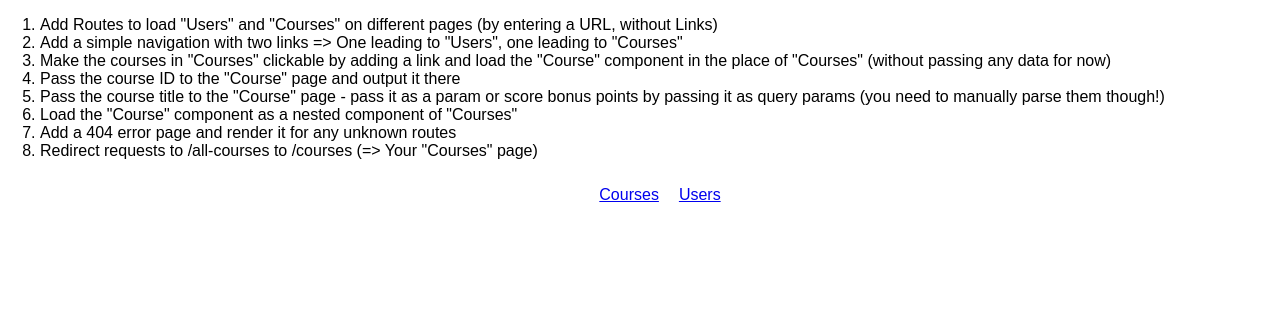
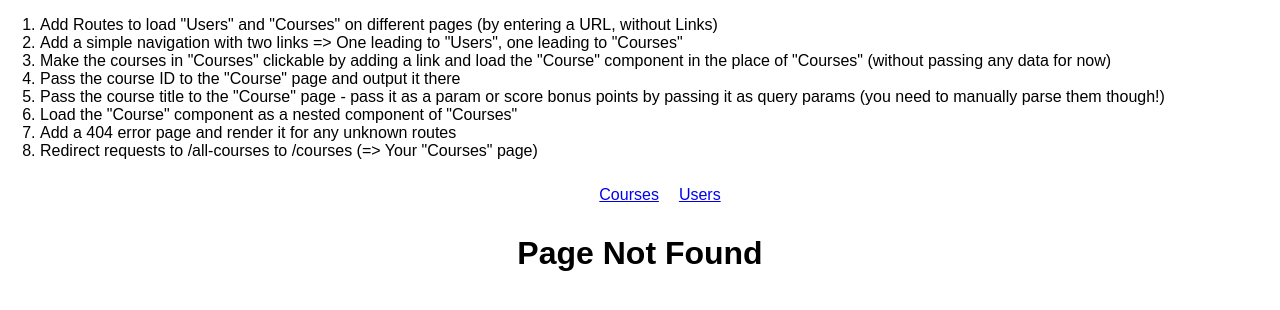
Before and after one commit to Nachiket75/ReactIntro, a React app: page / in a window 1280 px wide. Shown: the top 310 px of the page. Built offline with nearby package versions, Linux system fonts and the light colour scheme; a web font is replaced by a local one.

Commit message:
Added 404 error using NoMatch.js . Redirect all routes to link /all-courses to /courses

```diff
--- a/src/App.js
+++ b/src/App.js
@@ -1,9 +1,9 @@
 import React, { Component } from 'react';
-import {Route,NavLink,Switch} from 'react-router-dom';
+import {Route,NavLink,Switch,Redirect} from 'react-router-dom';
 import Users from './containers/Users/Users'
 import Courses from './containers/Courses/Courses'
 import classes from './index.css'
-
+import NoMatch from './component/NoMatch'
 class App extends Component {
   render() {
     return (
@@ -33,6 +33,8 @@ class App extends Component {
           <Switch>
             <Route path="/users" component={Users}/>
             <Route path="/courses" component={Courses}/>
+            <Redirect from="/all-courses" to="/courses"/>
+            <Route component={NoMatch} />
           </Switch>
 
         </div>
--- /dev/null
+++ b/src/component/NoMatch.js
@@ -0,0 +1,7 @@
+import React from 'react'
+
+const noMatch = () => (
+    <h1 style={{textAlign:'center'}}><strong>Page Not Found</strong></h1>
+)
+
+export default noMatch;
```
